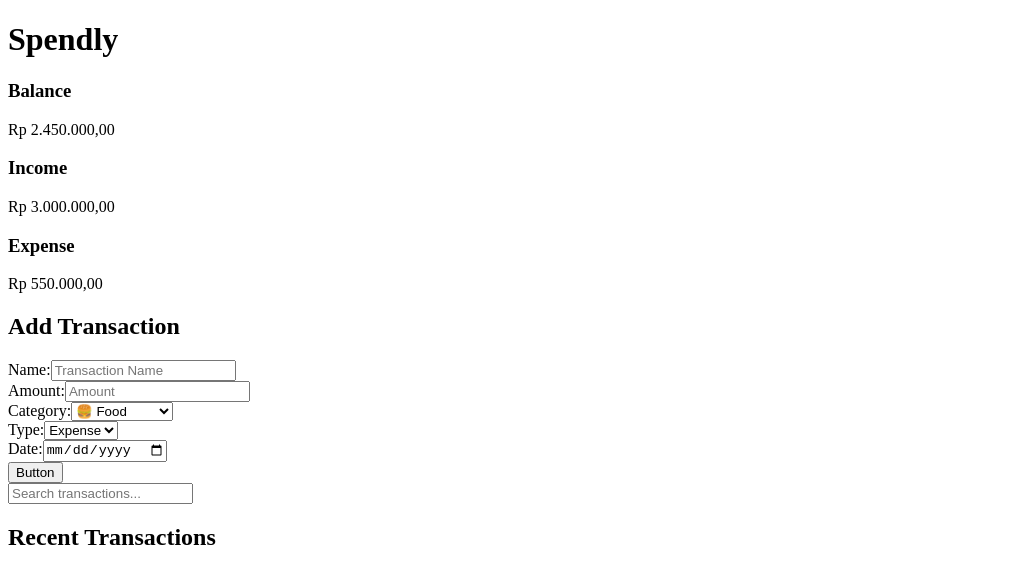
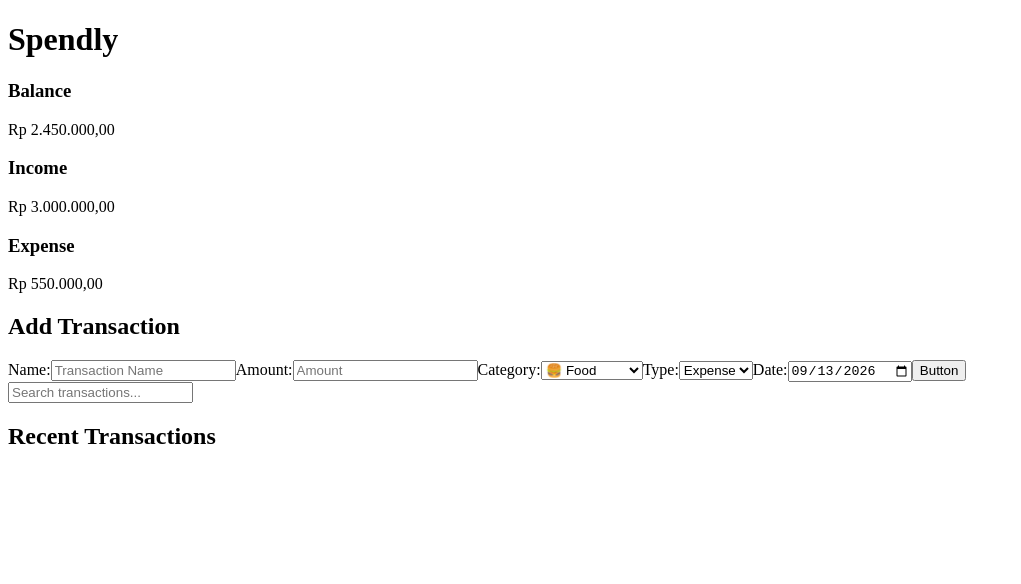
Before and after one commit to billyjour/expense-tracker-react, a React (Vite) app: page / in a window 1280 px wide. Shown: the top 584 px of the page, without its empty margins (0-1021 px from the left). Built offline with nearby package versions, Linux system fonts and the light colour scheme.

Commit message:
remove '<br />'

```diff
--- a/src/AddTransaction.jsx
+++ b/src/AddTransaction.jsx
@@ -4,7 +4,13 @@
 
     const [name, setName] = useState("");
     const [amount, setAmount] = useState("");
-    const [date, setDate] = useState("");
+    const [date, setDate] = useState(() => {
+        const today = new Date();
+        const year = today.getFullYear();
+        const month = String(today.getMonth() + 1).padStart(2, "0");
+        const day = String(today.getDate()).padStart(2, "0");
+        return `${year}-${month}-${day}`;
+    });
     const [category, setCategory] = useState("food");
     const [type, setType] = useState("expense");
 
@@ -26,6 +32,18 @@
             date: date
         };
 
+        setName("");
+        setAmount("");
+        setDate(() => {
+                const today = new Date();
+                const year = today.getFullYear();
+                const month = String(today.getMonth() + 1).padStart(2, "0");
+                const day = String(today.getDate()).padStart(2, "0");
+                return `${year}-${month}-${day}`;
+            });
+        setCategory("food");
+        setType("expense");
+
         setTransactions(t => [...t, newTransaction]);
     }
 
@@ -37,11 +55,9 @@
                 <label>Name:
                     <input type="text" value={name} onChange={(e) => setName(e.target.value)} placeholder="Transaction Name"/>
                 </label>
-                <br />
                 <label>Amount:
                     <input type="text" value={amount} onChange={handleAmount} placeholder="Amount"/>
                 </label>
-                <br />
                 <label>Category:
                     <select value={category} onChange={(e) => setCategory(e.target.value)}>
                         <option value="food">🍔 Food</option>
@@ -52,18 +68,15 @@
                         <option value="education">📚 Education</option>
                     </select>
                 </label>
-                <br />
                 <label>Type:
                     <select value={type} onChange={(e) => setType(e.target.value)}>
                         <option value="expense">Expense</option>
                         <option value="income">Income</option>
                     </select>
                 </label>
-                <br />
                 <label>Date:
                     <input type="date" value={date} onChange={(e) =>setDate(e.target.value)}/>
                 </label>
-                <br />
                 <button type="submit">Button</button>
             </form>
         </div>
```
